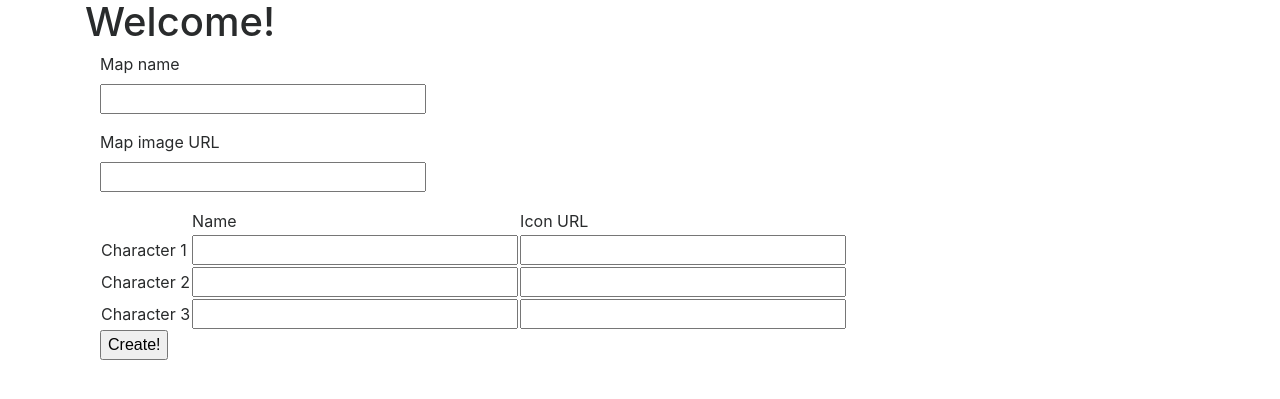
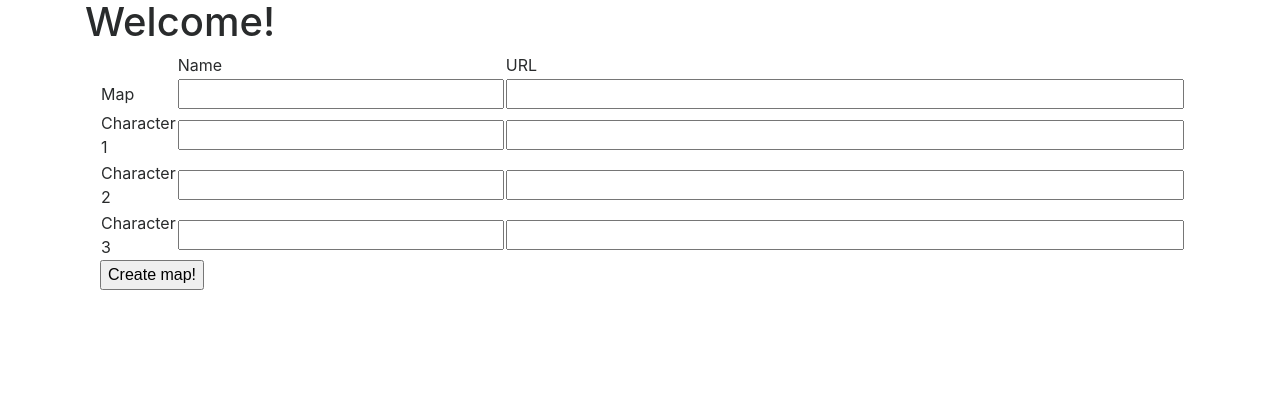
Before and after one commit to alvaropp/interactive-fantasy-map, a Flask app: page / in a window 1280 px wide. Shown: the top 399 px of the page. Run offline with Flask 2, Linux system fonts and the light colour scheme; some libraries are stand-ins or nearby versions.

Commit message:
removed unused bits

```diff
--- a/form.py
+++ b/form.py
@@ -1,5 +1,5 @@
 from flask_wtf import FlaskForm
-from wtforms import StringField, PasswordField, BooleanField, SubmitField
+from wtforms import StringField, SubmitField
 from wtforms.validators import DataRequired
 
 
@@ -12,4 +12,4 @@ class CreateMapForm(FlaskForm):
     char_icon_1 = StringField("Character 1 icon", validators=[DataRequired()])
     char_icon_2 = StringField("Character 2 icon", validators=[DataRequired()])
     char_icon_3 = StringField("Character 3 icon", validators=[DataRequired()])
-    create = SubmitField("Create!")
+    create = SubmitField("Create map!")
--- a/templates/index.html
+++ b/templates/index.html
@@ -12,44 +12,31 @@
             {% block content %}
             <form action="" method="post" novalidate>
                 {{ form.hidden_tag() }}
-                <p>
-                    {{ form.map_name.label }}<br>
-                    {{ form.map_name(size=32) }}
-                    {% for error in form.map_name.errors %}
-                    <span style="color: red;">[{{ error }}]</span>
-                    {% endfor %}
-                </p>
-                <p>
-                    {{ form.map_base_url.label }}<br>
-                    {{ form.map_base_url(size=32) }}
-                    {% for error in form.map_base_url.errors %}
-                    <span style="color: red;">[{{ error }}]</span>
-                    {% endfor %}
-                </p>
-
-
-
-
                 <table>
                     <tr>
                         <td></td>
                         <td>Name</td>
-                        <td>Icon URL</td>
+                        <td>URL</td>
+                    </tr>
+                    <tr>
+                        <td>Map</td>
+                        <td>{{ form.map_name(size=32) }}</td>
+                        <td>{{ form.map_base_url(size=70) }}</td>
                     </tr>
                     <tr>
                         <td>Character 1</td>
                         <td>{{ form.char_name_1(size=32) }}</td>
-                        <td>{{ form.char_icon_1(size=32) }}</td>
+                        <td>{{ form.char_icon_1(size=70) }}</td>
                     </tr>
                     <tr>
                         <td>Character 2</td>
                         <td>{{ form.char_name_2(size=32) }}</td>
-                        <td>{{ form.char_icon_2(size=32) }}</td>
+                        <td>{{ form.char_icon_2(size=70) }}</td>
                     </tr>
                     <tr>
                         <td>Character 3</td>
                         <td>{{ form.char_name_3(size=32) }}</td>
-                        <td>{{ form.char_icon_3(size=32) }}</td>
+                        <td>{{ form.char_icon_3(size=70) }}</td>
                     </tr>
                 </table>
 
```
